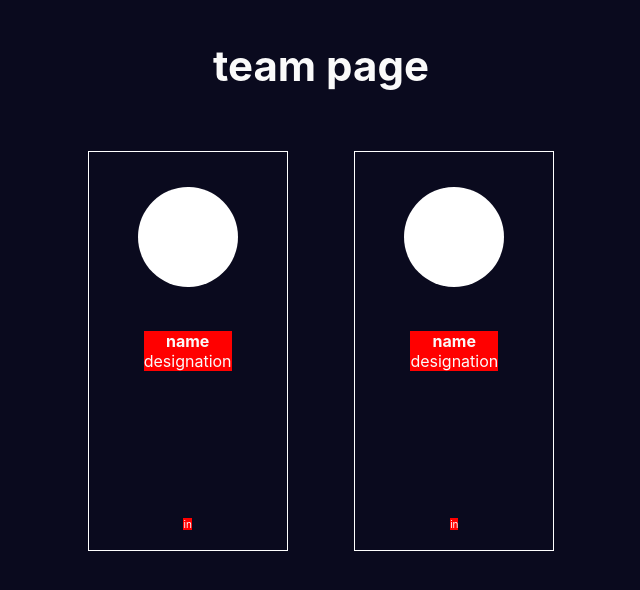
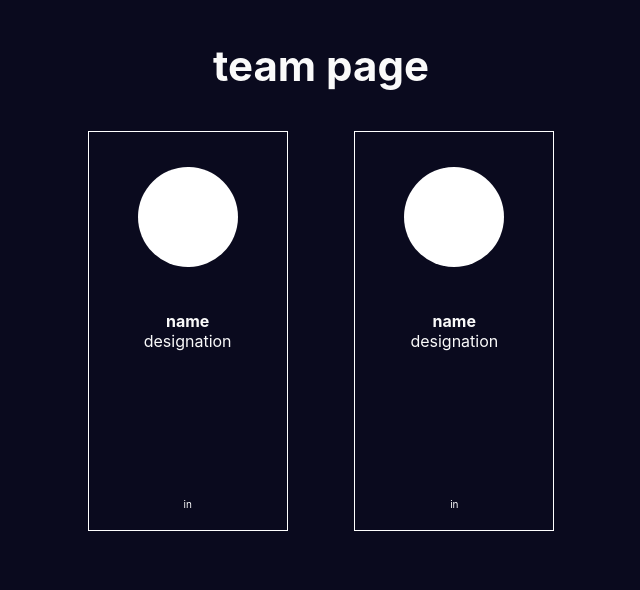
Before and after one commit to mritunjaysaha/project-1, a Next.js app: page / in a window 1280 px wide. Shown: the top 590 px of the page, without its empty margins (319-959 px from the left). Built offline with nearby package versions, Linux system fonts and the light colour scheme.

Commit message:
changed the margin for team page cards

```diff
--- a/styles/teamPageCards.module.scss
+++ b/styles/teamPageCards.module.scss
@@ -17,7 +17,7 @@
 
     text-align: center;
 
-    margin: 2rem 0;
+    margin-bottom: 4rem;
 
     .placeholder {
         grid-area: picture;
@@ -25,7 +25,6 @@
 
     .nameDesignation {
         grid-area: name;
-        background-color: red;
         display: flex;
         flex-direction: column;
         padding: 0;
@@ -53,7 +52,6 @@
         grid-area: linkedin;
         align-self: end;
         place-self: end center;
-        background: red;
         margin-bottom: 2rem;
     }
 }
```
